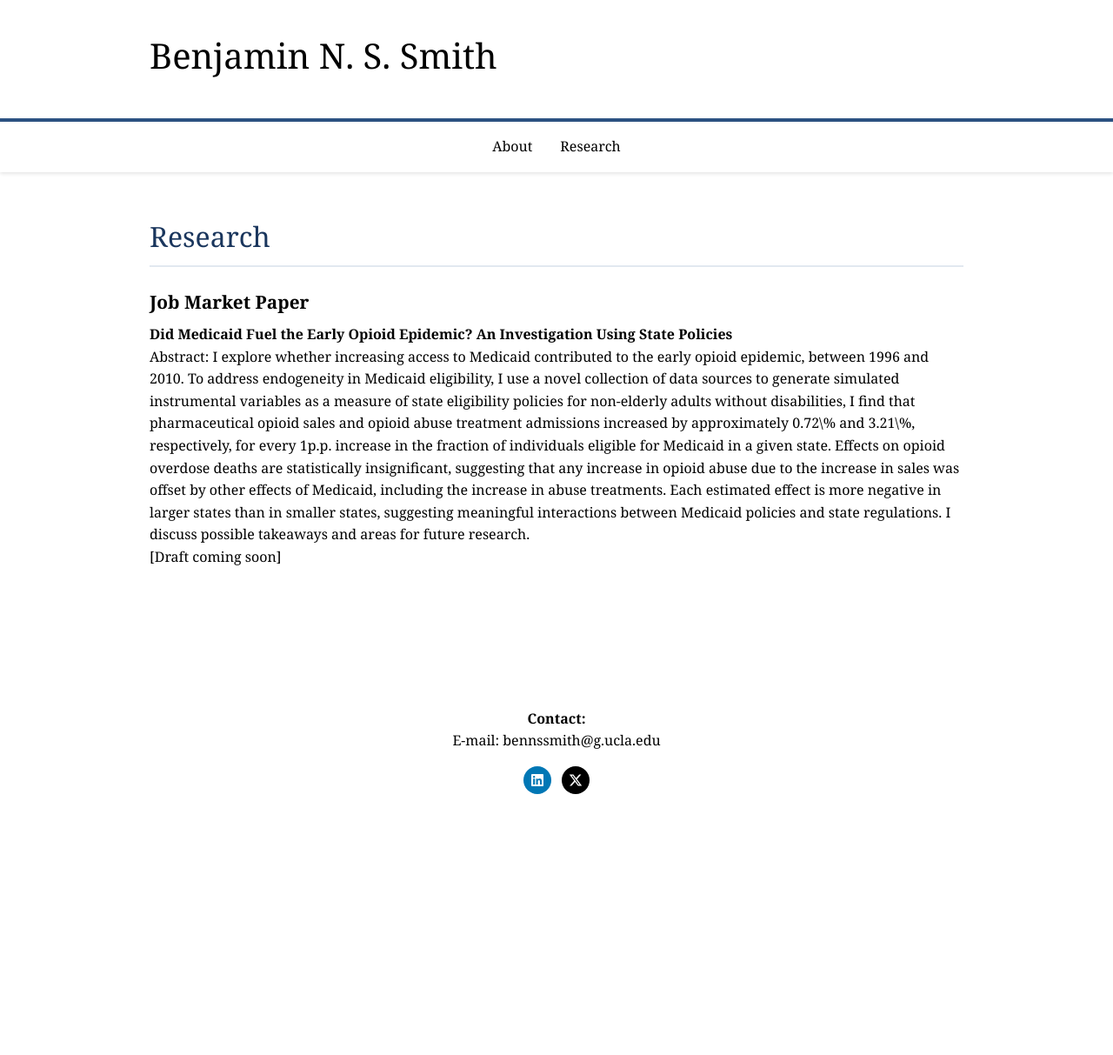
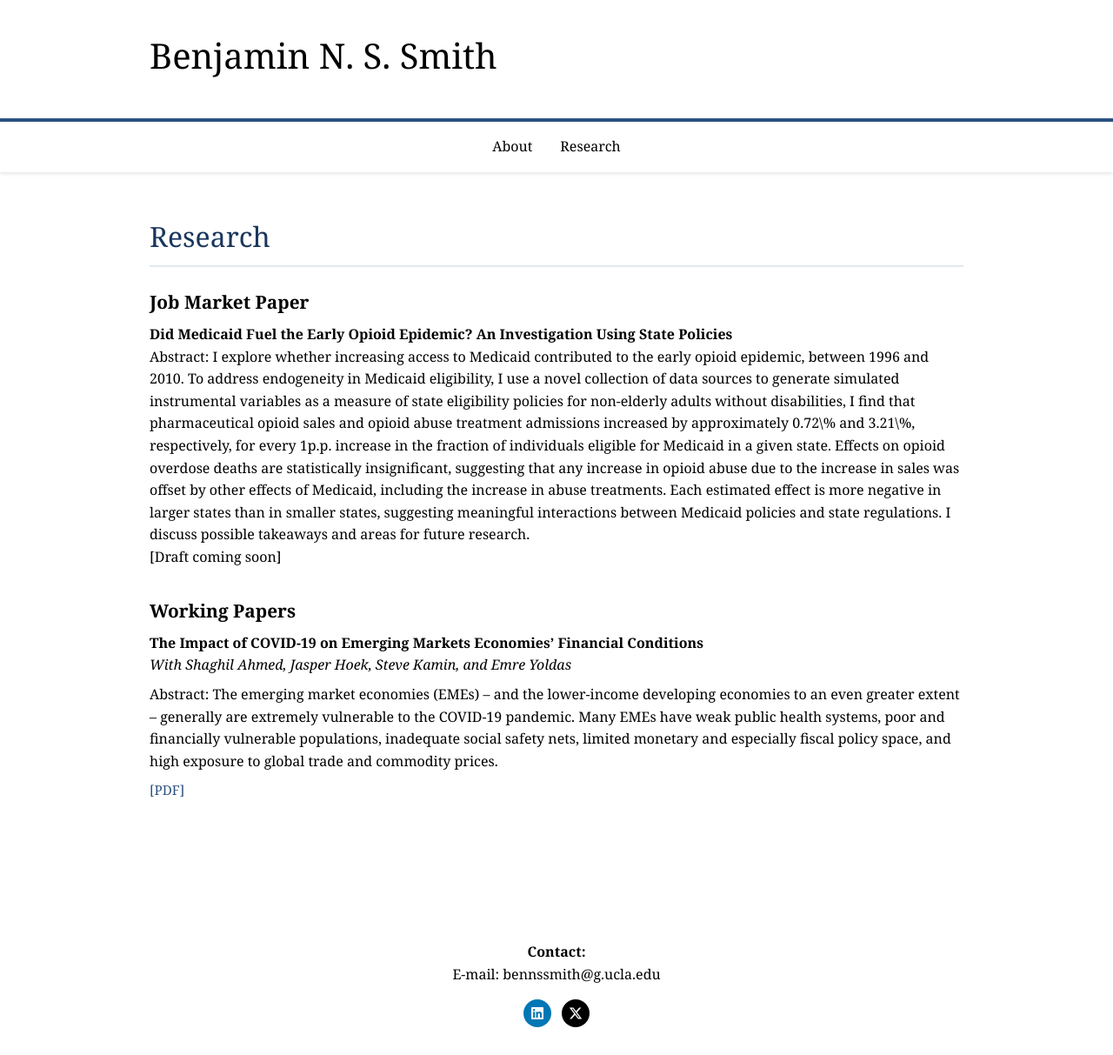
Before and after one commit to bnssmith/bnssmith.github.io, a Jekyll site: the page research.html, which Jekyll copies as it is, in a window 1280 px wide and 1213 px high. Shown: the whole window at 87% size. Built offline with Jekyll 4.4.1, drawn with Linux system fonts in a browser that asks for light colours.

Commit message:
Update research.html

```diff
--- a/research.html
+++ b/research.html
@@ -235,17 +235,15 @@
 
             <!-- Add more research items here as you develop them -->
 
-            <!--
             <div class="research-item">
                 <h3>Working Papers</h3>
-                <p class="paper-title">Paper Title Here</p>
-                <p class="coauthors">With [Coauthor Names]</p>
-                <p>Abstract or description goes here.</p>
+                <p class="paper-title">The Impact of COVID-19 on Emerging Markets Economies’ Financial Conditions</p>
+                <p class="coauthors">With Shaghil Ahmed, Jasper Hoek, Steve Kamin, and Emre Yoldas</p>
+                <p>Abstract: The emerging market economies (EMEs) – and the lower-income developing economies to an even greater extent – generally are extremely vulnerable to the COVID-19 pandemic. Many EMEs have weak public health systems, poor and financially vulnerable populations, inadequate social safety nets, limited monetary and especially fiscal policy space, and high exposure to global trade and commodity prices.</p>
                 <div class="paper-links">
-                    <a href="#">[PDF]</a>
+                    <a href="https://doi.org/10.17016/2380-7172.2749">[PDF]</a>
                 </div>
             </div>
-            -->
 
         </section>
     </div>
```
